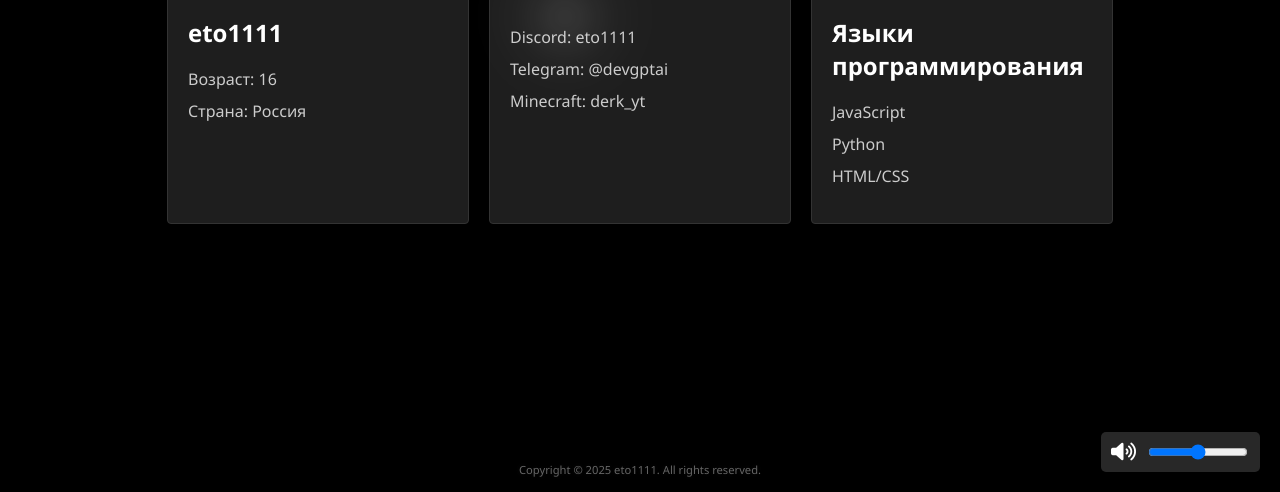
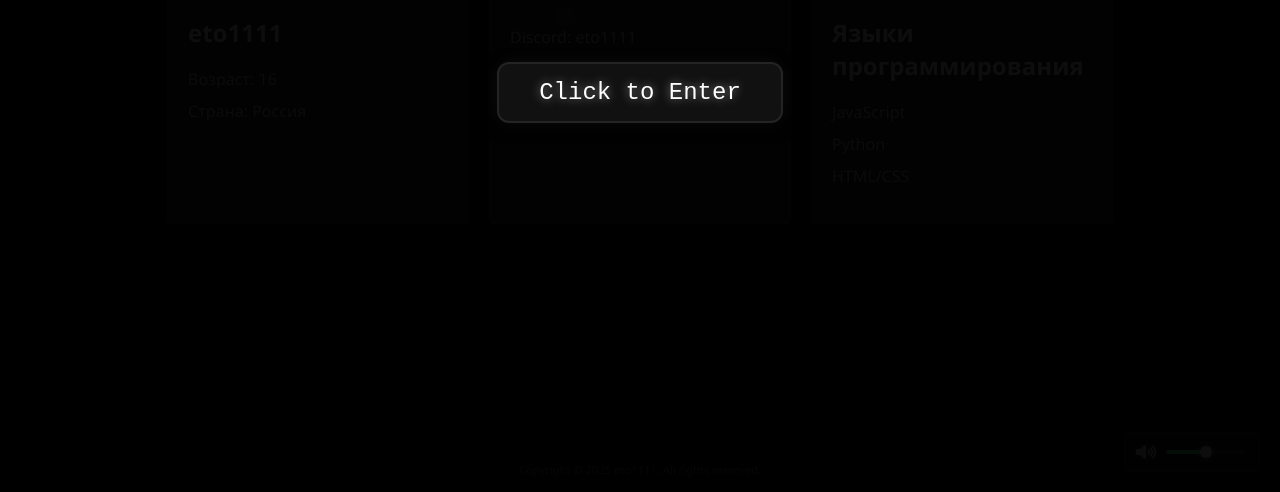
Before and after one commit to etoderk1/biography-site, a plain HTML site: page index.html in a window 1280 px wide. Shown: the part 308-800 px from the top of the page. Drawn offline with Linux system fonts and the light colour scheme.

Commit message:
Add files via upload

```diff
--- a/index.html
+++ b/index.html
@@ -8,6 +8,11 @@
     <link rel="stylesheet" href="style.css">
 </head>
 <body>
+    <!-- Экран входа -->
+    <div id="entry-screen">
+        <button id="entry-button">Click to Enter</button>
+    </div>
+
     <!-- Аудио для фоновой музыки -->
     <audio id="background-music" loop>
         <source src="calm-music.mp3" type="audio/mpeg">
--- a/script.js
+++ b/script.js
@@ -46,3 +46,14 @@ document.addEventListener('mousemove', (e) => {
     cursorGradient.style.left = `${e.clientX}px`;
     cursorGradient.style.top = `${e.clientY}px`;
 });
+
+// Экран входа
+const entryScreen = document.getElementById('entry-screen');
+const entryButton = document.getElementById('entry-button');
+
+entryButton.addEventListener('click', () => {
+    entryScreen.classList.add('hidden');
+    backgroundMusic.play().catch(error => {
+        console.error('Ошибка воспроизведения аудио:', error);
+    });
+});
--- a/style.css
+++ b/style.css
@@ -93,29 +93,6 @@ body {
     color: #ccc; /* Светло-серый текст */
 }
 
-/* Регулятор громкости */
-#volume-control {
-    position: fixed;
-    bottom: 20px;
-    right: 20px;
-    display: flex;
-    align-items: center;
-    gap: 10px;
-    background-color: rgba(51, 51, 51, 0.8);
-    padding: 10px;
-    border-radius: 5px;
-}
-
-#volume-slider {
-    width: 100px;
-    cursor: pointer;
-}
-
-#volume-icon {
-    color: #fff;
-    font-size: 20px;
-}
-
 /* Градиентный след за курсором */
 .cursor-gradient {
     position: absolute;
@@ -147,3 +124,151 @@ footer {
     bottom: 0;
     text-shadow: 0 0 5px rgba(100, 100, 100, 0.2);
 }
+
+/* Стили для экрана входа */
+#entry-screen {
+    position: fixed;
+    top: 0;
+    left: 0;
+    width: 100%;
+    height: 100%;
+    background-color: rgba(0, 0, 0, 0.95);
+    display: flex;
+    justify-content: center;
+    align-items: center;
+    flex-direction: column;
+    z-index: 9999;
+    transition: opacity 1s ease, visibility 1s ease;
+}
+
+#entry-screen.hidden {
+    opacity: 0;
+    visibility: hidden;
+}
+
+#entry-button {
+    font-family: "Roboto Mono", monospace;
+    background-color: #111111; /* Фон как у окон */
+    border: 2px solid rgba(80, 80, 80, 0.3); /* Рамка как у окон */
+    color: white;
+    padding: 15px 40px;
+    font-size: 1.5em;
+    cursor: pointer;
+    border-radius: 12px; /* Скругление углов как у окон */
+    transition: all 0.4s ease;
+    position: relative;
+    overflow: hidden;
+    text-shadow: 0 0 10px rgba(255, 255, 255, 0.5);
+    box-shadow: 0 4px 15px rgba(0, 0, 0, 0.5), 0 0 20px rgba(255, 255, 255, 0.05); /* Тень как у окон */
+    backdrop-filter: blur(10px);
+}
+
+#entry-button::before {
+    content: '';
+    position: absolute;
+    top: -2px;
+    left: -2px;
+    right: -2px;
+    bottom: -2px;
+    border-radius: 14px; /* Скругление углов как у окон */
+    background: linear-gradient(45deg,
+        rgba(85, 85, 85, 0.1),
+        rgba(100, 100, 100, 0.05),
+        rgba(85, 85, 85, 0.1)); /* Градиент как у окон */
+    z-index: -1;
+    opacity: 0;
+    transition: opacity 0.5s ease;
+}
+
+#entry-button:hover {
+    border-color: rgba(120, 120, 120, 0.7); /* Рамка при наведении */
+    box-shadow: 0 6px 25px rgba(0, 0, 0, 0.6), 0 0 30px rgba(255, 255, 255, 0.08); /* Тень при наведении */
+    transform: translateY(-3px) scale(1.02);
+    text-shadow: 0 0 15px rgba(255, 255, 255, 0.8); /* Тень текста при наведении */
+}
+
+#entry-button:hover::before {
+    opacity: 1;
+}
+
+#entry-button:active {
+    transform: scale(0.98);
+}
+
+/* Стили для ползунка громкости */
+#volume-control {
+    position: fixed;
+    bottom: 20px;
+    right: 20px;
+    z-index: 100;
+    display: flex;
+    align-items: center;
+    padding: 10px;
+    border-radius: 8px;
+    background-color: #111111; /* Изменено с #0a0a0a на #111111 */
+    border: 2px solid rgba(80, 80, 80, 0.3);
+    box-shadow: 0 4px 15px rgba(0, 0, 0, 0.5), 0 0 10px rgba(255, 255, 255, 0.05);
+    transition: all 0.3s ease;
+}
+
+#volume-control:hover {
+    border-color: rgba(120, 120, 120, 0.7);
+    box-shadow: 0 6px 15px rgba(0, 0, 0, 0.6), 0 0 15px rgba(255, 255, 255, 0.08);
+}
+
+#volume-icon {
+    color: #ddd;
+    margin-right: 8px;
+    text-shadow: 0 0 8px rgba(255, 255, 255, 0.4);
+}
+
+#volume-slider {
+    -webkit-appearance: none;
+    width: 80px;
+    height: 4px;
+    background: linear-gradient(90deg, #50fa7b 0%, #50fa7b 50%, #333 50%, #333 100%);
+    outline: none;
+    border-radius: 2px;
+}
+
+#volume-slider::-webkit-slider-thumb {
+    -webkit-appearance: none;
+    appearance: none;
+    width: 12px;
+    height: 12px;
+    border-radius: 50%;
+    background: #fff;
+    cursor: pointer;
+    box-shadow: 0 0 8px rgba(255, 255, 255, 0.6);
+}
+
+#volume-slider::-moz-range-thumb {
+    width: 12px;
+    height: 12px;
+    border-radius: 50%;
+    background: #fff;
+    cursor: pointer;
+    box-shadow: 0 0 8px rgba(255, 255, 255, 0.6);
+}
+
+/* Адаптивная верстка */
+@media (max-width: 900px) {
+    .container {
+        grid-template-columns: repeat(2, 1fr);
+    }
+}
+
+@media (max-width: 600px) {
+    .container {
+        grid-template-columns: 1fr;
+    }
+
+    #volume-control {
+        bottom: 15px;
+        right: 15px;
+    }
+
+    #volume-slider {
+        width: 60px;
+    }
+}
```
